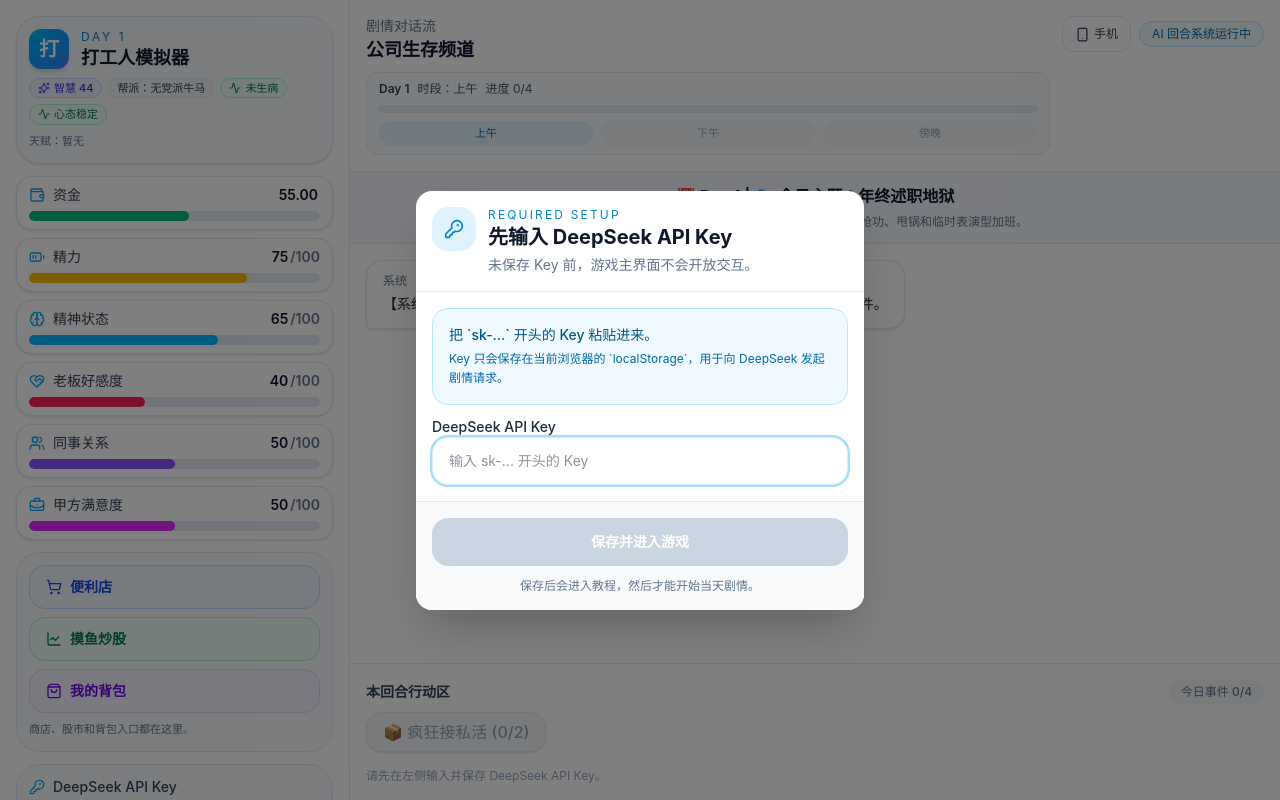
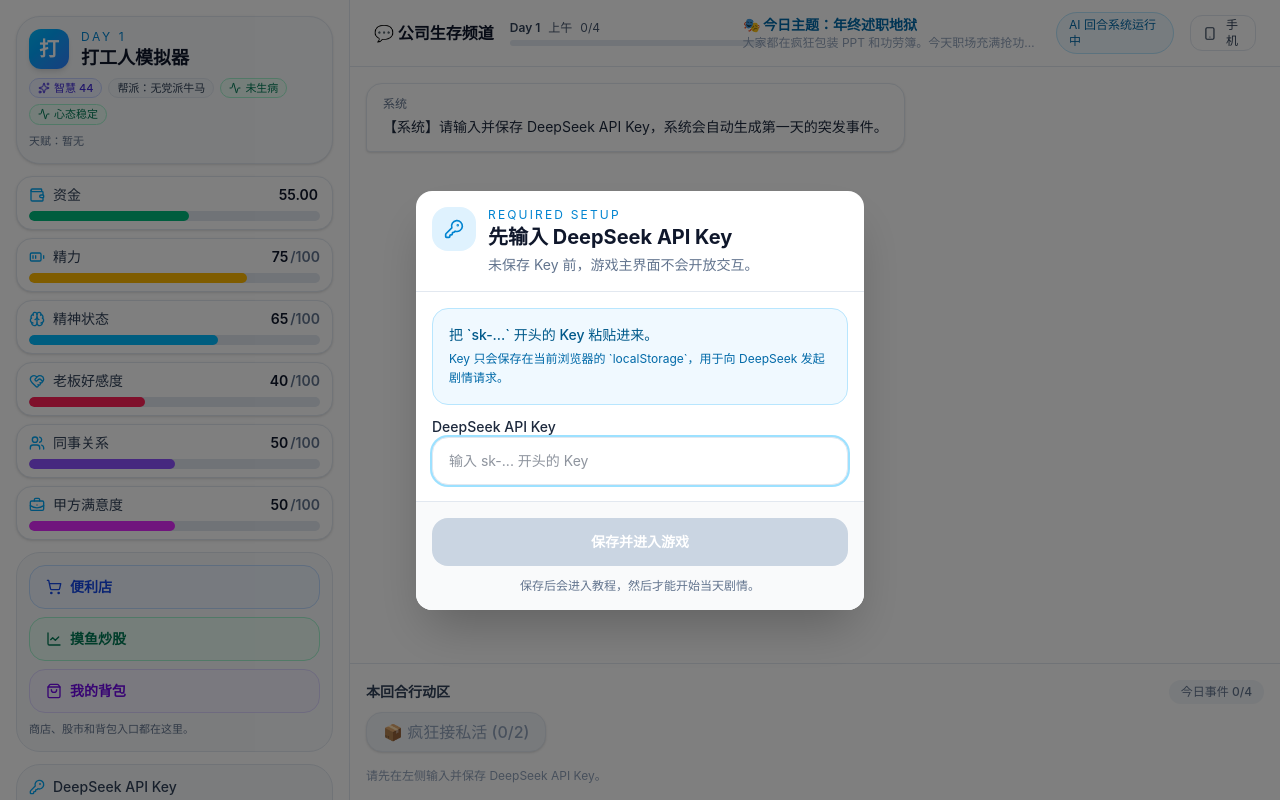
Before and after one commit to qingxu620/dagongren-simulator, a React (Vite) app: page / in a window 1280 px wide. Built offline with nearby package versions, Linux system fonts and the light colour scheme.

Commit message:
优化电脑端UI

```diff
--- a/src/components/ChatPanel.jsx
+++ b/src/components/ChatPanel.jsx
@@ -9,6 +9,8 @@
   ['colleagueFavorChange', '同事'],
   ['clientFavorChange', '甲方'],
 ]
+
+const timelineLabels = ['上午', '下午', '傍晚']
 
 function formatChange(value) {
   const numeric = Number(value ?? 0)
@@ -28,8 +30,6 @@
   }
   return 'border-slate-200 bg-slate-100 text-slate-500'
 }
-
-const timelineLabels = ['上午', '下午', '傍晚']
 
 function getCurrentTimelineIndex(eventsToday, maxEventsToday, isAwaitingEndDay) {
   const total = Math.max(1, maxEventsToday)
@@ -89,49 +89,8 @@
 
   return (
     <div className="flex min-h-0 flex-1 flex-col overflow-hidden">
-      <header className="relative shrink-0 border-b border-slate-200 px-3 py-2 md:flex md:flex-wrap md:items-start md:justify-between md:gap-3 md:px-4 md:py-4">
-        <div className="min-w-0 pr-12 md:flex-1 md:pr-0">
-          <div className="hidden md:block">
-            <p className="text-sm text-slate-500">剧情对话流</p>
-            <h2 className="text-base font-bold text-slate-900 sm:text-lg">公司生存频道</h2>
-            <div className="mt-2 rounded-xl border border-slate-200 bg-slate-50 px-3 py-2">
-              <div className="flex flex-wrap items-center gap-x-2 gap-y-1 text-xs text-slate-600">
-                <span className="font-semibold text-slate-700">Day {day}</span>
-                <span>时段：{currentTimelineLabel}</span>
-                <span>
-                  进度 {safeEventsToday}/{safeMaxEvents}
-                </span>
-              </div>
-              <div className="mt-2 h-2 overflow-hidden rounded-full bg-slate-200">
-                <div
-                  className="h-full rounded-full bg-gradient-to-r from-amber-400 via-sky-400 to-indigo-500 transition-all duration-500"
-                  style={{ width: `${progressPercent}%` }}
-                />
-              </div>
-              <div className="mt-2 grid grid-cols-3 gap-2 text-center text-[11px]">
-                {timelineLabels.map((label, index) => {
-                  const isDone =
-                    index < currentTimelineIndex || (isAwaitingEndDay && index === currentTimelineIndex)
-                  const isCurrent = index === currentTimelineIndex && !isAwaitingEndDay
-                  return (
-                    <span
-                      key={label}
-                      className={`rounded-full px-2 py-1 font-medium ${
-                        isDone
-                          ? 'bg-indigo-100 text-indigo-700'
-                          : isCurrent
-                            ? 'bg-sky-100 text-sky-700'
-                            : 'bg-slate-100 text-slate-400'
-                      }`}
-                    >
-                      {label}
-                    </span>
-                  )
-                })}
-              </div>
-            </div>
-          </div>
-
+      <header className="relative shrink-0 border-b border-slate-200 px-3 py-2 md:flex md:flex-row md:items-center md:justify-between md:px-6 md:py-3">
+        <div className="min-w-0 pr-12 md:flex md:min-w-0 md:flex-row md:items-center md:gap-4 md:pr-0">
           <div className="md:hidden">
             <div className="flex items-center gap-1 text-[11px] font-medium text-slate-600">
               <span className="font-semibold text-slate-800">Day {day}</span>
@@ -152,9 +111,46 @@
               <p className="pr-2 text-[11px] font-medium text-sky-700">{`🎭 主题：${currentThemeName}`}</p>
             </div>
           </div>
+
+          <div className="hidden items-center gap-4 md:flex">
+            <h2 className="whitespace-nowrap text-base font-bold text-slate-900">💬 公司生存频道</h2>
+            <div className="w-full min-w-0 md:w-64">
+              <div className="flex items-center gap-2 text-xs text-slate-600">
+                <span className="font-semibold text-slate-700">Day {day}</span>
+                <span>{currentTimelineLabel}</span>
+                <span>
+                  {safeEventsToday}/{safeMaxEvents}
+                </span>
+              </div>
+              <div className="mt-1 h-1.5 overflow-hidden rounded-full bg-slate-200">
+                <div
+                  className="h-full rounded-full bg-gradient-to-r from-amber-400 via-sky-400 to-indigo-500 transition-all duration-500"
+                  style={{ width: `${progressPercent}%` }}
+                />
+              </div>
+            </div>
+          </div>
         </div>
 
-        <div className="absolute right-3 top-2 flex items-center gap-2 md:static md:w-auto md:shrink-0">
+        <div className="absolute right-3 top-2 flex items-center gap-2 md:static md:flex md:flex-row md:items-center md:gap-4">
+          <div
+            className="hidden min-w-0 md:block"
+            title={currentThemeDescription}
+          >
+            <p className="text-sm font-semibold text-sky-700">{`🎭 今日主题：${currentThemeName}`}</p>
+            <p className="max-w-xs truncate text-xs text-slate-400">{currentThemeDescription}</p>
+          </div>
+          <span
+            className={`hidden rounded-full px-3 py-1 text-xs md:inline-flex ${
+              isVictory
+                ? 'border border-emerald-300 bg-emerald-50 text-emerald-700'
+                : isGameOver
+                  ? 'border border-rose-300 bg-rose-50 text-rose-700'
+                  : 'border border-sky-200 bg-sky-50 text-sky-700'
+            }`}
+          >
+            {isVictory ? 'Victory' : isGameOver ? 'Game Over' : 'AI 回合系统运行中'}
+          </span>
           <button
             type="button"
             onClick={onOpenPhone}
@@ -168,26 +164,8 @@
               </span>
             ) : null}
           </button>
-          <span
-            className={`hidden rounded-full px-3 py-1 text-xs md:inline-flex ${
-              isVictory
-                ? 'border border-emerald-300 bg-emerald-50 text-emerald-700'
-                : isGameOver
-                  ? 'border border-rose-300 bg-rose-50 text-rose-700'
-                  : 'border border-sky-200 bg-sky-50 text-sky-700'
-            }`}
-          >
-            {isVictory ? 'Victory' : isGameOver ? 'Game Over' : 'AI 回合系统运行中'}
-          </span>
         </div>
       </header>
-
-      <div className="hidden w-full shrink-0 border-b border-blue-100 bg-blue-50/80 p-3 text-center backdrop-blur md:flex md:flex-col md:items-center md:justify-center md:gap-1">
-        <p className="text-sm font-semibold text-slate-900 sm:text-base">
-          {`📅 Day ${day} | 🎭 今日主题：${currentThemeName}`}
-        </p>
-        <p className="max-w-3xl text-xs leading-relaxed text-slate-500">{currentThemeDescription}</p>
-      </div>
 
       <section
         ref={scrollContainerRef}
```
